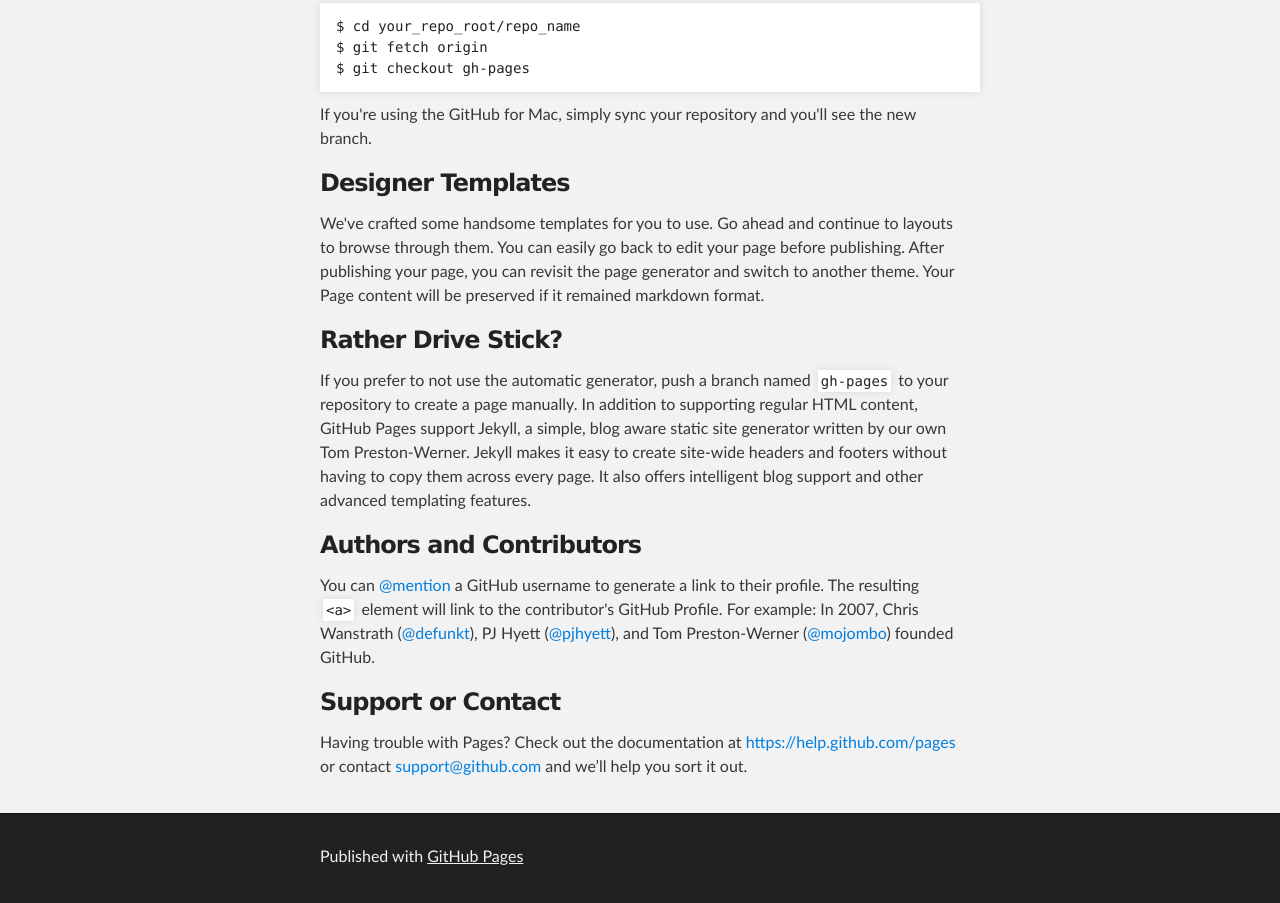
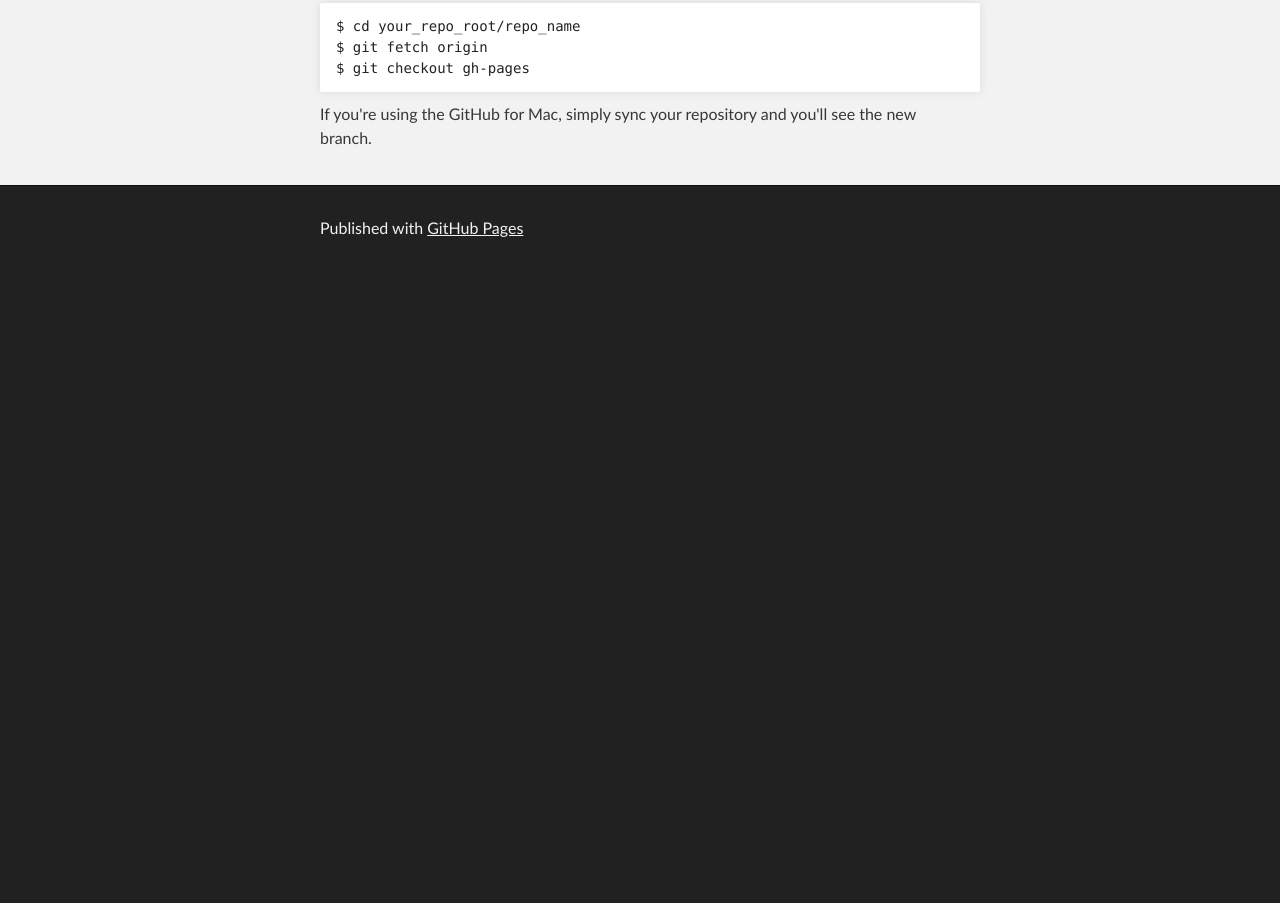
Before and after one commit to aubort/aubort.github.io, a plain HTML site: page index.html in a window 1280 px wide. Shown: the part 378-1281 px from the top of the page. After the commit the page ends 800 px from the top, so only its background shows below. Drawn offline with Linux system fonts and the light colour scheme.

```diff
--- a/index.html
+++ b/index.html
@@ -38,26 +38,6 @@
 </code></pre>
 
 <p>If you're using the GitHub for Mac, simply sync your repository and you'll see the new branch.</p>
-
-<h3>
-<a id="designer-templates" class="anchor" href="#designer-templates" aria-hidden="true"><span class="octicon octicon-link"></span></a>Designer Templates</h3>
-
-<p>We've crafted some handsome templates for you to use. Go ahead and continue to layouts to browse through them. You can easily go back to edit your page before publishing. After publishing your page, you can revisit the page generator and switch to another theme. Your Page content will be preserved if it remained markdown format.</p>
-
-<h3>
-<a id="rather-drive-stick" class="anchor" href="#rather-drive-stick" aria-hidden="true"><span class="octicon octicon-link"></span></a>Rather Drive Stick?</h3>
-
-<p>If you prefer to not use the automatic generator, push a branch named <code>gh-pages</code> to your repository to create a page manually. In addition to supporting regular HTML content, GitHub Pages support Jekyll, a simple, blog aware static site generator written by our own Tom Preston-Werner. Jekyll makes it easy to create site-wide headers and footers without having to copy them across every page. It also offers intelligent blog support and other advanced templating features.</p>
-
-<h3>
-<a id="authors-and-contributors" class="anchor" href="#authors-and-contributors" aria-hidden="true"><span class="octicon octicon-link"></span></a>Authors and Contributors</h3>
-
-<p>You can <a href="https://github.com/blog/821" class="user-mention">@mention</a> a GitHub username to generate a link to their profile. The resulting <code>&lt;a&gt;</code> element will link to the contributor's GitHub Profile. For example: In 2007, Chris Wanstrath (<a href="https://github.com/defunkt" class="user-mention">@defunkt</a>), PJ Hyett (<a href="https://github.com/pjhyett" class="user-mention">@pjhyett</a>), and Tom Preston-Werner (<a href="https://github.com/mojombo" class="user-mention">@mojombo</a>) founded GitHub.</p>
-
-<h3>
-<a id="support-or-contact" class="anchor" href="#support-or-contact" aria-hidden="true"><span class="octicon octicon-link"></span></a>Support or Contact</h3>
-
-<p>Having trouble with Pages? Check out the documentation at <a href="https://help.github.com/pages">https://help.github.com/pages</a> or contact <a href="mailto:support@github.com">support@github.com</a> and we’ll help you sort it out.</p>
       </section>
     </div>
 
```
Also changed, not shown: params.json (+1 -1 lines).
